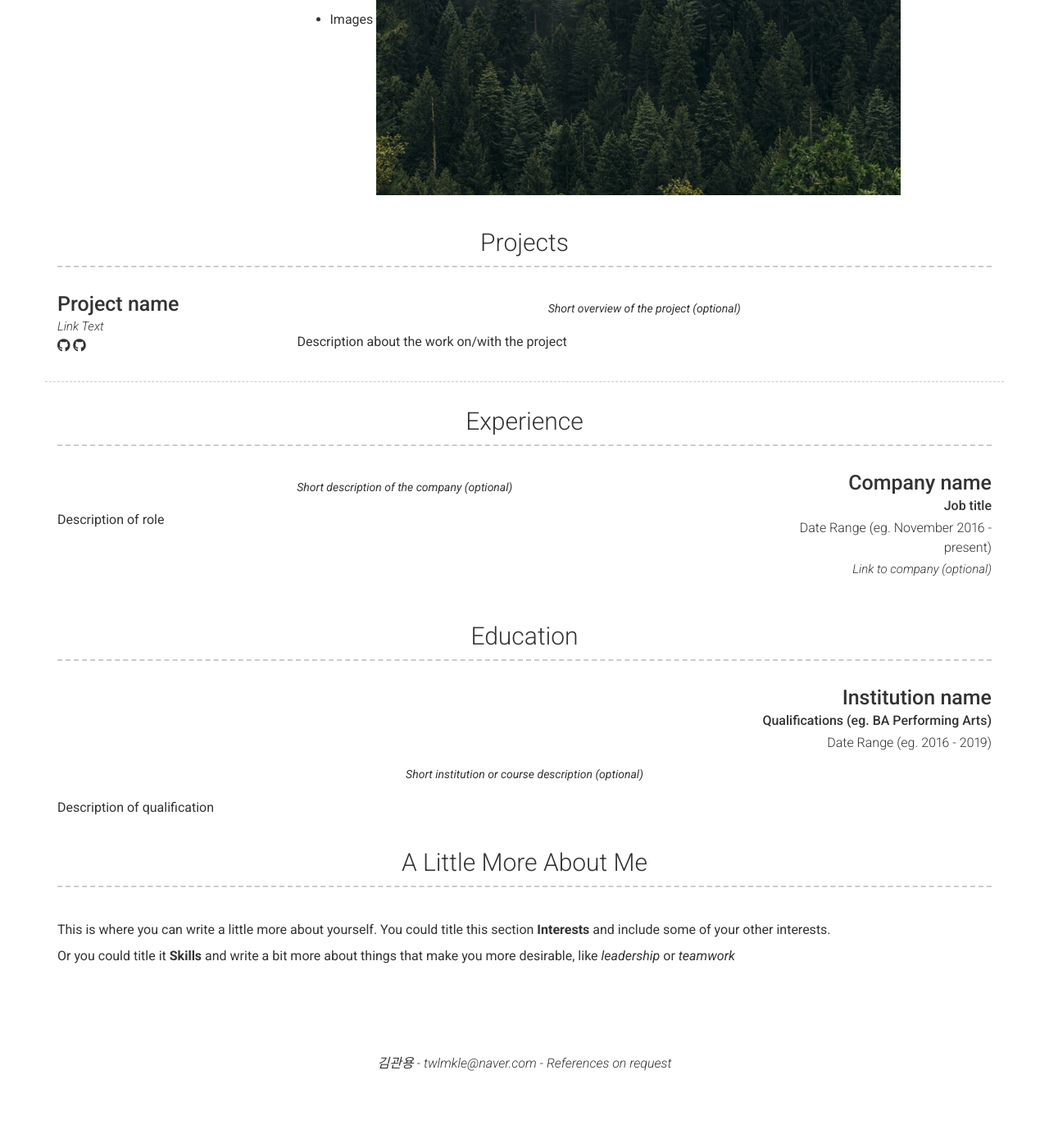
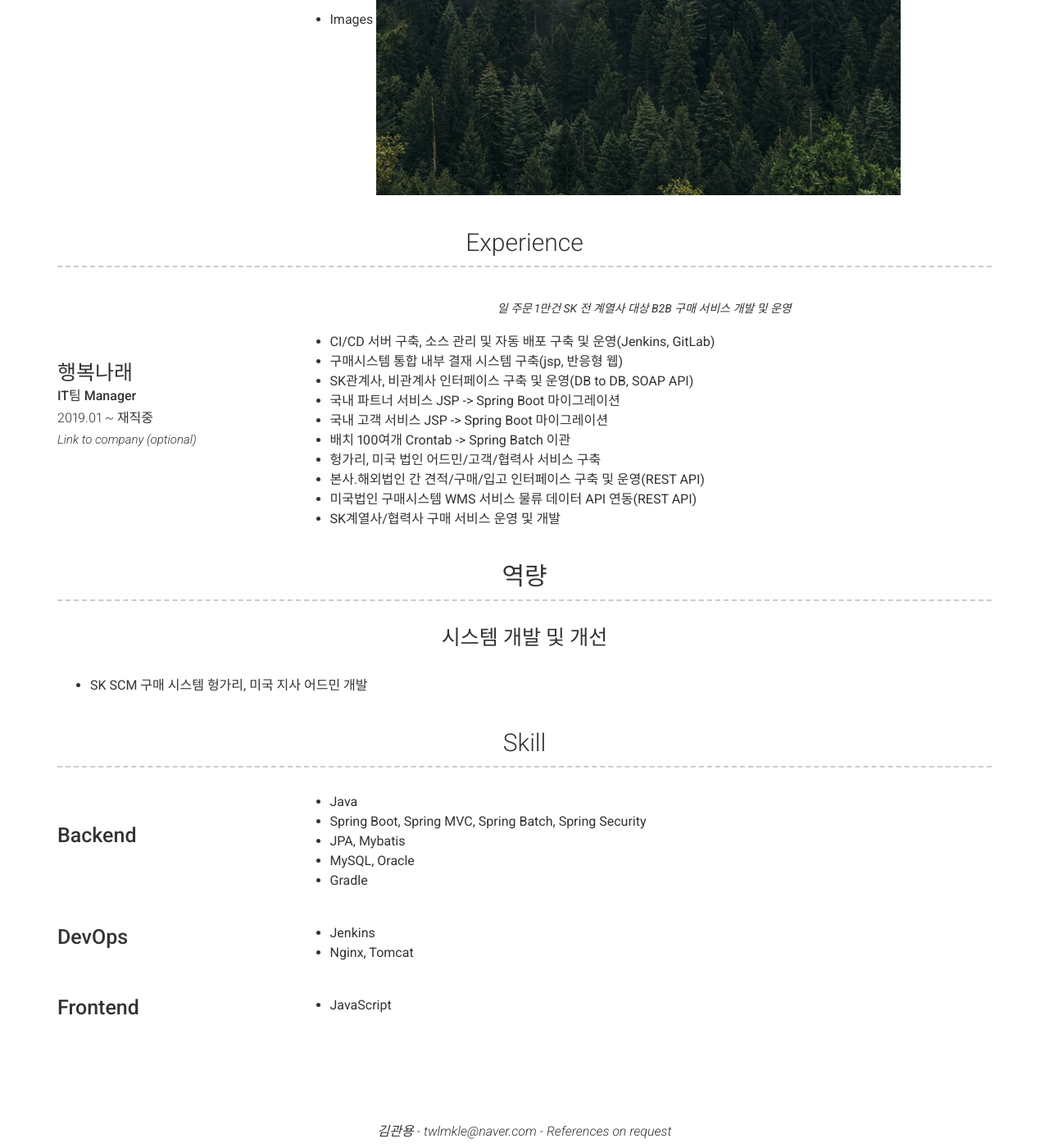
Before and after one commit to kwanyong-k/kwanyong-k.github.io, a Jekyll site: the page built from index.md, in a window 1280 px wide and 1400 px high, scrolled down 821 px. Shown: the whole window at 82% size. Built offline with Jekyll 4.4.1, drawn with Linux system fonts in a browser that asks for light colours; nearby versions of some CDN libraries; before the commit the page ends 2138 px from its top, so only the background shows below that.

Commit message:
modify resume

```diff
--- a/_config.yml
+++ b/_config.yml
@@ -61,55 +61,57 @@ about_content: | # this will include new lines to allow paragraphs
     - Images ![alt text](/images/landscape-trees.jpg "Trees")
 
 content:
-  - title: Projects # Title for the section
+  - title: Experience
+    layout: list
+    content:
+      - layout: left
+        title: 행복나래
+        sub_title: IT팀 Manager
+        caption: 2019.01 ~ 재직중
+        link: Link to company (optional)
+        quote: >
+          일 주문 1만건 SK 전 계열사 대상 B2B 구매 서비스 개발 및 운영
+        description: | # this will include new lines to allow paragraphs
+            * CI/CD 서버 구축, 소스 관리 및 자동 배포 구축 및 운영(Jenkins, GitLab)
+            * 구매시스템 통합 내부 결재 시스템 구축(jsp, 반응형 웹)
+            * SK관계사,  비관계사 인터페이스 구축 및 운영(DB to DB, SOAP API)
+            * 국내 파트너 서비스 JSP -> Spring Boot 마이그레이션
+            * 국내 고객 서비스 JSP -> Spring Boot 마이그레이션
+            * 배치 100여개 Crontab -> Spring Batch 이관
+            * 헝가리, 미국 법인 어드민/고객/협력사 서비스 구축
+            * 본사.해외법인 간 견적/구매/입고 인터페이스 구축 및 운영(REST API)
+            * 미국법인 구매시스템 WMS 서비스 물류 데이터 API 연동(REST API)
+            * SK계열사/협력사 구매 서비스 운영 및 개발
+  - title: 역량
+    layout: list
+    content:
+      - layout: top-middle
+        title: 시스템 개발 및 개선
+        quote: >
+        description: |
+          * SK SCM 구매 시스템 헝가리, 미국 지사 어드민 개발
+
+  - title: Skill # Title for the section
     layout: list # Type of content section (list/text)
     content:
       - layout: left
-        border: weak  # Value of `weak` will display a weak border below this item. # Any
-                      # other value (or no value) means no border will be displayed
-        title: Project name
-        link: Link to project (eg. sproogen.github.io/modern-resume-theme)(optional)
-        link_text: Link Text
-        additional_links:
-          - title:  Github page for project (eg. sproogen/modern-resume-theme)
-            icon: fab fa-github
-            url: Link to project (eg. sproogen.github.io/modern-resume-theme)(optional)
-          - title:  Github page for project (eg. sproogen/modern-resume-theme)
-            icon: fab fa-github
-            url: Link to project (eg. sproogen.github.io/modern-resume-theme)(optional)
-        quote: >
-          Short overview of the project (optional)
+        title: Backend
         description: | # this will include new lines to allow paragraphs
-          Description about the work on/with the project
-  - title: Experience
-    layout: list
-    content:
-      - layout: right
-        title: Company name
-        sub_title: Job title
-        caption: Date Range (eg. November 2016 - present)
-        link: Link to company (optional)
-        quote: >
-          Short description of the company (optional)
+          * Java
+          * Spring Boot, Spring MVC, Spring Batch, Spring Security
+          * JPA, Mybatis
+          * MySQL, Oracle
+          * Gradle
+      - layout: left
+        title: DevOps
         description: | # this will include new lines to allow paragraphs
-          Description of role
-  - title: Education
-    layout: list
-    content:
-      - layout: top-right
-        title: Institution name
-        sub_title: Qualifications (eg. BA Performing Arts)
-        caption: Date Range (eg. 2016 - 2019)
-        quote: >
-          Short institution or course description (optional)
+          * Jenkins
+          * Nginx, Tomcat
+      - layout: left
+        title: Frontend
         description: | # this will include new lines to allow paragraphs
-          Description of qualification
-  - title: A Little More About Me
-    layout: text
-    content: | # this will include new lines to allow paragraphs
-      This is where you can write a little more about yourself. You could title this section **Interests** and include some of your other interests.
+          * JavaScript
 
-      Or you could title it **Skills** and write a bit more about things that make you more desirable, like *leadership* or *teamwork*
 
 # Footer
 footer_show_references: true
```
